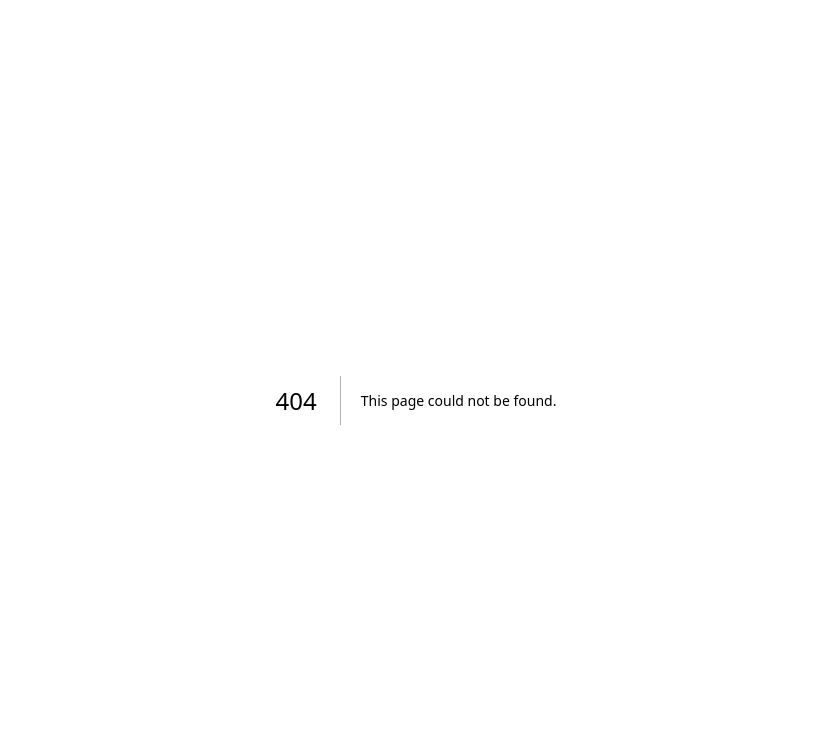
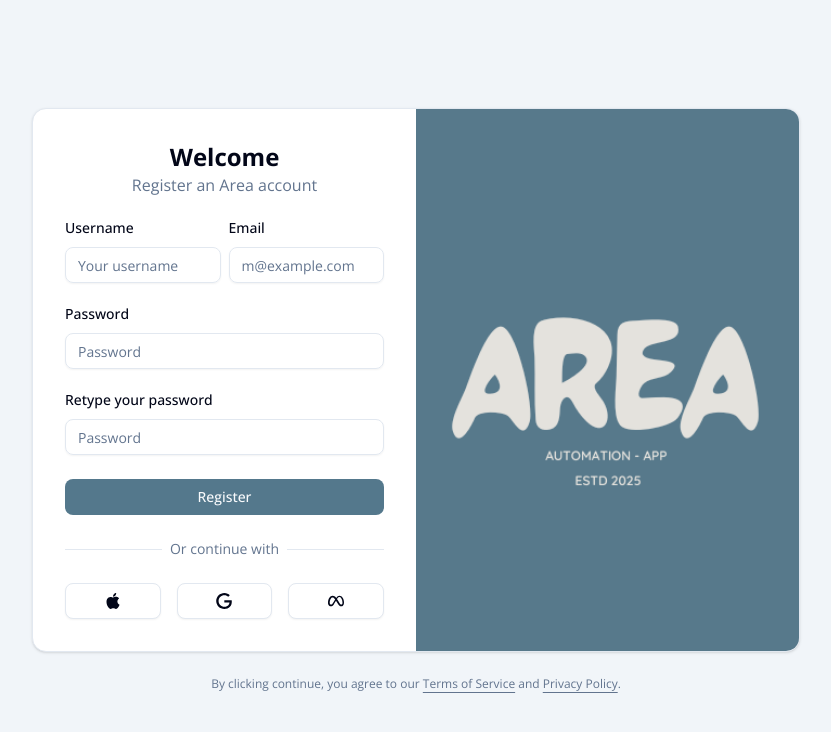
Before and after one commit to cafe-sur-cour/AREA, a Next.js app in the folder web/: page /register in a window 1280 px wide. Before the commit this address had no page. Shown: the top 732 px of the page, without its empty margins (224-1055 px from the left). Built offline with nearby package versions, Linux system fonts and the light colour scheme.

Commit message:
feat(Web): Add registration page and form with submission handling

```diff
--- /dev/null
+++ b/web/app/register/page.tsx
@@ -0,0 +1,11 @@
+import { RegisterForm } from '@/components/register-form';
+
+export default function RegisterPage() {
+  return (
+    <div className='bg-muted flex min-h-svh flex-col items-center justify-center p-6 md:p-10'>
+      <div className='w-full max-w-sm md:max-w-3xl'>
+        <RegisterForm />
+      </div>
+    </div>
+  );
+}
--- /dev/null
+++ b/web/components/register-form.tsx
@@ -0,0 +1,154 @@
+'use client';
+
+import { cn } from '@/lib/utils';
+import { Button } from '@/components/ui/button';
+import { Card, CardContent } from '@/components/ui/card';
+import { Input } from '@/components/ui/input';
+import { Label } from '@/components/ui/label';
+import { useRouter } from 'next/navigation';
+import { useState } from 'react';
+import api from '@/lib/api';
+import Image from 'next/image';
+
+export function RegisterForm({
+  className,
+  ...props
+}: React.ComponentProps<'div'>) {
+  const router = useRouter();
+  const [isLoading, setIsLoading] = useState(false);
+
+  const handleSubmit = async (e: React.FormEvent<HTMLFormElement>) => {
+    e.preventDefault();
+    setIsLoading(true);
+
+    const formData = new FormData(e.currentTarget);
+    const email = formData.get('email') as string;
+    const password = formData.get('password') as string;
+
+    try {
+      const response = await api.post('/auth/register', { email, password });
+      //TODO: handle token and user data here (e.g., save to context or state)
+      if (response.data) {
+        router.push('/dashboard');
+      } else {
+        alert('Registration failed');
+      }
+    } catch (error) {
+      console.error('Registration error:', error);
+      alert('Registration failed');
+    } finally {
+      setIsLoading(false);
+    }
+  };
+
+  return (
+    <div className={cn('flex flex-col gap-6', className)} {...props}>
+      <Card className='overflow-hidden p-0'>
+        <CardContent className='grid p-0 md:grid-cols-2'>
+          <form onSubmit={handleSubmit} className='p-6 md:p-8'>
+            <div className='flex flex-col gap-6'>
+              <div className='flex flex-col items-center text-center'>
+                <h1 className='text-2xl font-bold'>Welcome</h1>
+                <p className='text-muted-foreground text-balance'>
+                  Register an Area account
+                </p>
+              </div>
+              <div className='grid grid-cols-1 md:grid-cols-2 gap-2'>
+                <div className='grid gap-3'>
+                  <Label htmlFor='username'>Username</Label>
+                  <Input
+                    id='username'
+                    name='username'
+                    type='text'
+                    placeholder='Your username'
+                    required
+                  />
+                </div>
+                <div className='grid gap-3'>
+                  <Label htmlFor='email'>Email</Label>
+                  <Input
+                    id='email'
+                    name='email'
+                    type='email'
+                    placeholder='m@example.com'
+                    required
+                  />
+                </div>
+              </div>
+              <div className='grid gap-3'>
+                <Label htmlFor='password'>Password</Label>
+                <Input
+                  id='password'
+                  name='password'
+                  type='password'
+                  placeholder='Password'
+                  required
+                />
+              </div>
+              <div className='grid gap-3'>
+                <Label htmlFor='retype-password'>Retype your password</Label>
+                <Input
+                  id='retype-password'
+                  name='retype-password'
+                  type='password'
+                  placeholder='Password'
+                  required
+                />
+              </div>
+              <Button type='submit' className='w-full' disabled={isLoading}>
+                {isLoading ? 'Registering...' : 'Register'}
+              </Button>
+              <div className='after:border-border relative text-center text-sm after:absolute after:inset-0 after:top-1/2 after:z-0 after:flex after:items-center after:border-t'>
+                <span className='bg-card text-muted-foreground relative z-10 px-2'>
+                  Or continue with
+                </span>
+              </div>
+              <div className='grid grid-cols-3 gap-4'>
+                <Button variant='outline' type='button' className='w-full'>
+                  <svg xmlns='http://www.w3.org/2000/svg' viewBox='0 0 24 24'>
+                    <path
+                      d='M12.152 6.896c-.948 0-2.415-1.078-3.96-1.04-2.04.027-3.91 1.183-4.961 3.014-2.117 3.675-.546 9.103 1.519 12.09 1.013 1.454 2.208 3.09 3.792 3.039 1.52-.065 2.09-.987 3.935-.987 1.831 0 2.35.987 3.96.948 1.637-.026 2.676-1.48 3.676-2.948 1.156-1.688 1.636-3.325 1.662-3.415-.039-.013-3.182-1.221-3.22-4.857-.026-3.04 2.48-4.494 2.597-4.559-1.429-2.09-3.623-2.324-4.39-2.376-2-.156-3.675 1.09-4.61 1.09zM15.53 3.83c.843-1.012 1.4-2.427 1.245-3.83-1.207.052-2.662.805-3.532 1.818-.78.896-1.454 2.338-1.273 3.714 1.338.104 2.715-.688 3.559-1.701'
+                      fill='currentColor'
+                    />
+                  </svg>
+                  <span className='sr-only'>Login with Apple</span>
+                </Button>
+                <Button variant='outline' type='button' className='w-full'>
+                  <svg xmlns='http://www.w3.org/2000/svg' viewBox='0 0 24 24'>
+                    <path
+                      d='M12.48 10.92v3.28h7.84c-.24 1.84-.853 3.187-1.787 4.133-1.147 1.147-2.933 2.4-6.053 2.4-4.827 0-8.6-3.893-8.6-8.72s3.773-8.72 8.6-8.72c2.6 0 4.507 1.027 5.907 2.347l2.307-2.307C18.747 1.44 16.133 0 12.48 0 5.867 0 .307 5.387.307 12s5.56 12 12.173 12c3.573 0 6.267-1.173 8.373-3.36 2.16-2.16 2.84-5.213 2.84-7.667 0-.76-.053-1.467-.173-2.053H12.48z'
+                      fill='currentColor'
+                    />
+                  </svg>
+                  <span className='sr-only'>Login with Google</span>
+                </Button>
+                <Button variant='outline' type='button' className='w-full'>
+                  <svg xmlns='http://www.w3.org/2000/svg' viewBox='0 0 24 24'>
+                    <path
+                      d='M6.915 4.03c-1.968 0-3.683 1.28-4.871 3.113C.704 9.208 0 11.883 0 14.449c0 .706.07 1.369.21 1.973a6.624 6.624 0 0 0 .265.86 5.297 5.297 0 0 0 .371.761c.696 1.159 1.818 1.927 3.593 1.927 1.497 0 2.633-.671 3.965-2.444.76-1.012 1.144-1.626 2.663-4.32l.756-1.339.186-.325c.061.1.121.196.183.3l2.152 3.595c.724 1.21 1.665 2.556 2.47 3.314 1.046.987 1.992 1.22 3.06 1.22 1.075 0 1.876-.355 2.455-.843a3.743 3.743 0 0 0 .81-.973c.542-.939.861-2.127.861-3.745 0-2.72-.681-5.357-2.084-7.45-1.282-1.912-2.957-2.93-4.716-2.93-1.047 0-2.088.467-3.053 1.308-.652.57-1.257 1.29-1.82 2.05-.69-.875-1.335-1.547-1.958-2.056-1.182-.966-2.315-1.303-3.454-1.303zm10.16 2.053c1.147 0 2.188.758 2.992 1.999 1.132 1.748 1.647 4.195 1.647 6.4 0 1.548-.368 2.9-1.839 2.9-.58 0-1.027-.23-1.664-1.004-.496-.601-1.343-1.878-2.832-4.358l-.617-1.028a44.908 44.908 0 0 0-1.255-1.98c.07-.109.141-.224.211-.327 1.12-1.667 2.118-2.602 3.358-2.602zm-10.201.553c1.265 0 2.058.791 2.675 1.446.307.327.737.871 1.234 1.579l-1.02 1.566c-.757 1.163-1.882 3.017-2.837 4.338-1.191 1.649-1.81 1.817-2.486 1.817-.524 0-1.038-.237-1.383-.794-.263-.426-.464-1.13-.464-2.046 0-2.221.63-4.535 1.66-6.088.454-.687.964-1.226 1.533-1.533a2.264 2.264 0 0 1 1.088-.285z'
+                      fill='currentColor'
+                    />
+                  </svg>
+                  <span className='sr-only'>Login with Meta</span>
+                </Button>
+              </div>
+            </div>
+          </form>
+          <div className='bg-muted relative hidden md:block'>
+            <Image
+              width={500}
+              height={500}
+              src='/base-logo-inversed.png'
+              alt='Image'
+              className='absolute inset-0 h-full w-full object-cover dark:brightness-[0.2] dark:grayscale'
+            />
+          </div>
+        </CardContent>
+      </Card>
+      <div className='text-muted-foreground *:[a]:hover:text-primary text-center text-xs text-balance *:[a]:underline *:[a]:underline-offset-4'>
+        By clicking continue, you agree to our <a href='#'>Terms of Service</a>{' '}
+        and <a href='#'>Privacy Policy</a>.
+      </div>
+    </div>
+  );
+}
```
